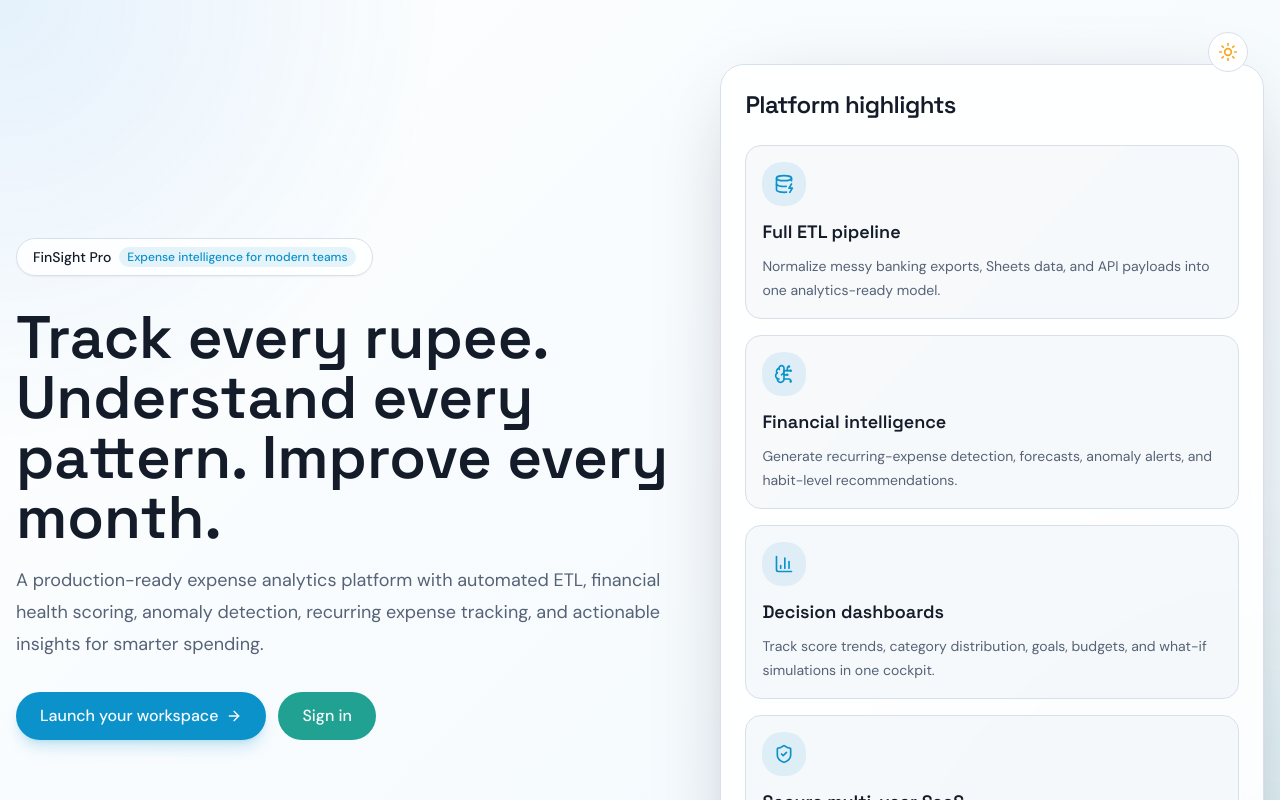
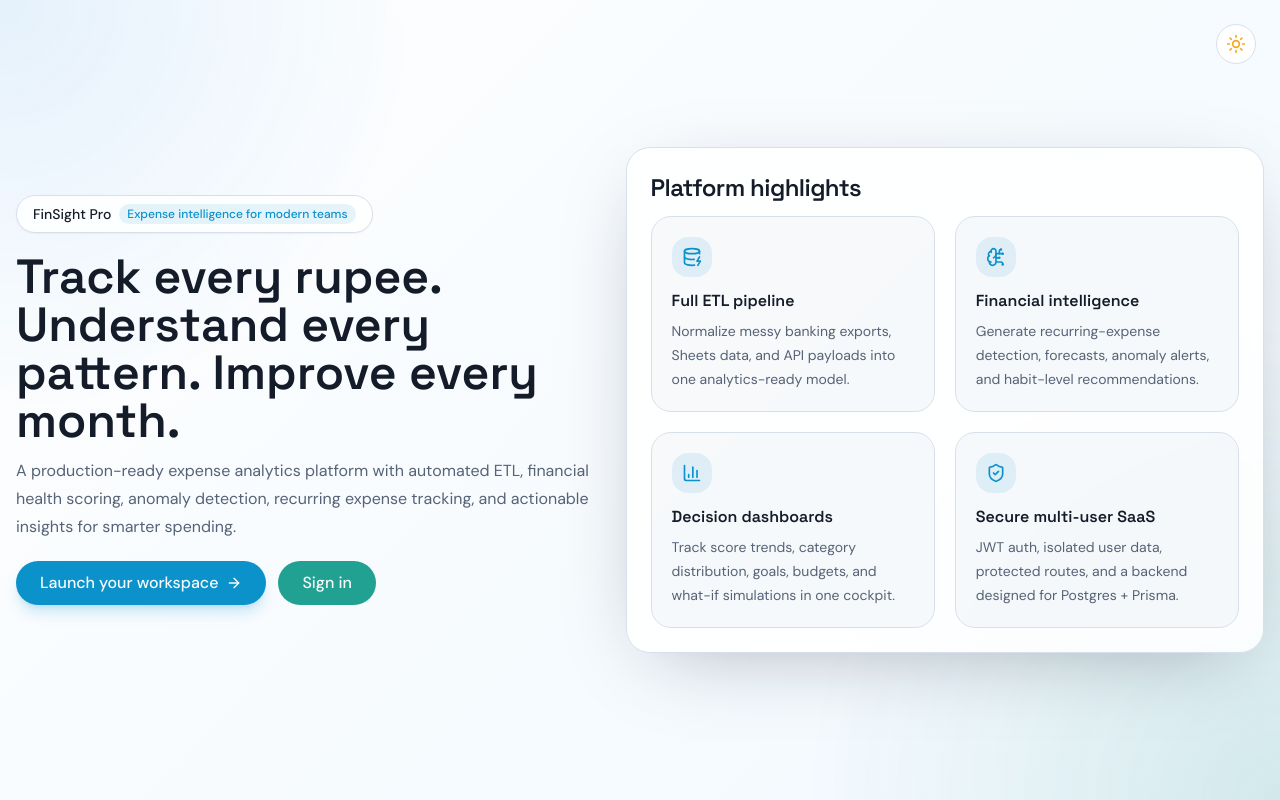
Before and after one commit to OmUmale19/finsight-pro, a Next.js app: page / in a window 1280 px wide. Shown: the top 800 px of the page. Built offline with nearby package versions, Linux system fonts and the light colour scheme.

Commit message:
Fixed Dashboard

```diff
--- a/app/page.tsx
+++ b/app/page.tsx
@@ -30,54 +30,54 @@ const features = [
 
 export default function HomePage() {
   return (
-    <main className="relative overflow-hidden">
+    <main className="relative h-screen overflow-hidden">
       <div className="absolute inset-0 bg-hero-grid opacity-60" />
-      <div className="absolute right-8 top-8 z-50">
+      <div className="absolute right-6 top-6 z-50">
         <ThemeToggle />
       </div>
-      <div className="container relative flex min-h-screen flex-col justify-center py-16">
-        <div className="grid gap-10 lg:grid-cols-[1.1fr_0.9fr] lg:items-center">
-          <section className="space-y-8">
+      <div className="container relative flex h-full flex-col justify-center py-6">
+        <div className="grid gap-8 lg:grid-cols-[0.95fr_1.05fr] lg:items-center">
+          <section className="space-y-5">
             <div className="inline-flex items-center rounded-full border border-border bg-card/80 px-4 py-2 text-sm font-medium shadow-sm backdrop-blur">
               FinSight Pro
               <span className="ml-2 rounded-full bg-primary/10 px-2 py-0.5 text-xs text-primary">
                 Expense intelligence for modern teams
               </span>
             </div>
-            <div className="space-y-4">
-              <h1 className="max-w-3xl font-heading text-5xl font-semibold leading-tight text-foreground md:text-6xl">
+            <div className="space-y-3">
+              <h1 className="max-w-3xl font-heading text-3xl font-semibold leading-tight text-foreground lg:text-4xl xl:text-5xl">
                 Track every rupee. Understand every pattern. Improve every month.
               </h1>
-              <p className="max-w-2xl text-lg leading-8 text-muted-foreground">
+              <p className="max-w-2xl text-base leading-7 text-muted-foreground">
                 A production-ready expense analytics platform with automated ETL, financial health scoring,
                 anomaly detection, recurring expense tracking, and actionable insights for smarter spending.
               </p>
             </div>
             <div className="flex flex-col gap-3 sm:flex-row">
-              <Button asChild size="lg" className="h-12 rounded-full px-6 text-base">
+              <Button asChild size="lg" className="h-11 rounded-full px-6 text-base">
                 <Link href="/signup">
                   Launch your workspace
                   <ArrowRight className="ml-2 h-4 w-4" />
                 </Link>
               </Button>
-              <Button asChild size="lg" variant="secondary" className="h-12 rounded-full px-6 text-base">
+              <Button asChild size="lg" variant="secondary" className="h-11 rounded-full px-6 text-base">
                 <Link href="/login">Sign in</Link>
               </Button>
             </div>
           </section>
 
           <Card className="border-border bg-card/85 shadow-soft backdrop-blur">
-            <CardHeader>
+            <CardHeader className="pb-3">
               <CardTitle className="font-heading text-2xl">Platform highlights</CardTitle>
             </CardHeader>
-            <CardContent className="grid gap-4">
+            <CardContent className="grid grid-cols-2 gap-5">
               {features.map(({ icon: Icon, title, description }) => (
-                <div key={title} className="rounded-2xl border bg-muted/30 p-4">
-                  <div className="mb-3 inline-flex rounded-xl bg-primary/10 p-3 text-primary">
+                <div key={title} className="rounded-xl border bg-muted/30 p-5">
+                  <div className="mb-3 inline-flex rounded-lg bg-primary/10 p-2.5 text-primary">
                     <Icon className="h-5 w-5" />
                   </div>
-                  <h2 className="font-heading text-lg font-semibold">{title}</h2>
-                  <p className="mt-2 text-sm leading-6 text-muted-foreground">{description}</p>
+                  <h2 className="font-heading text-base font-semibold">{title}</h2>
+                  <p className="mt-1.5 text-sm leading-6 text-muted-foreground">{description}</p>
                 </div>
               ))}
             </CardContent>
```
